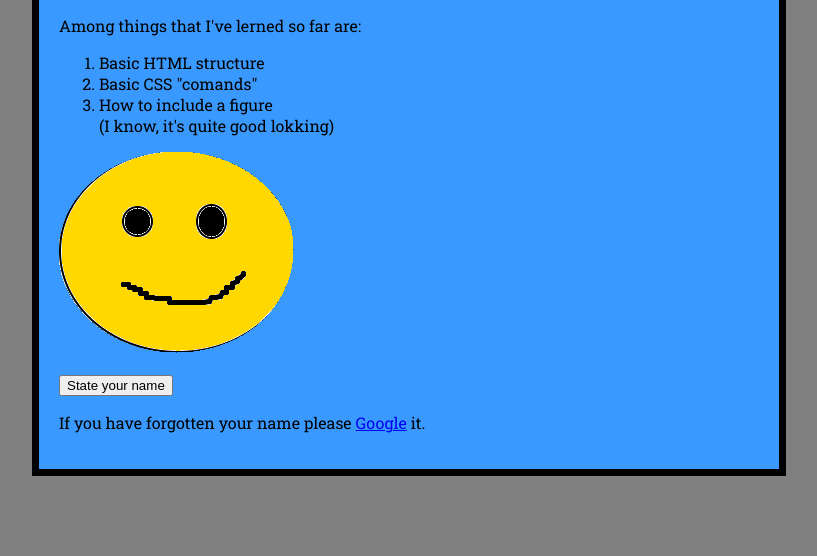
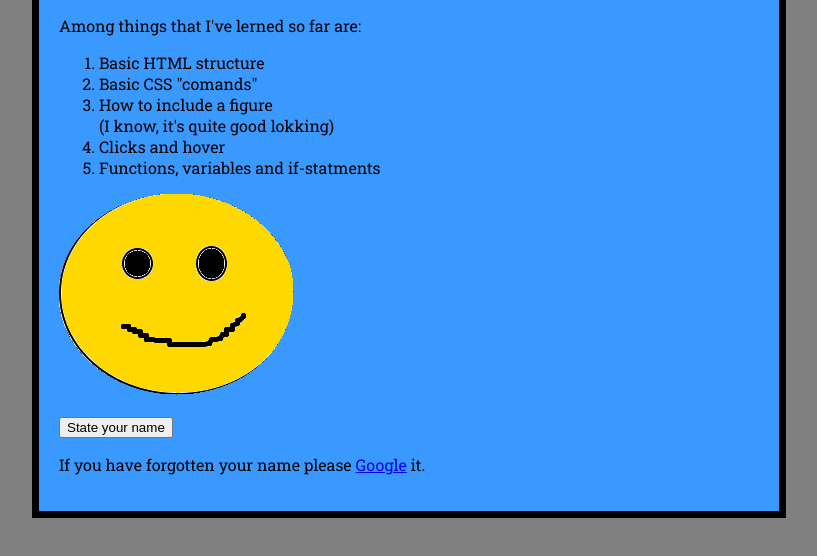
Before and after one commit to rikard-helgegren/rikard-helgegren.github.io, a plain HTML site: page index.html in a window 1280 px wide. Shown: the part 112-668 px from the top of the page, without its empty margins (231-1048 px from the left). Drawn offline with Linux system fonts and the light colour scheme.

Commit message:
small null fix

```diff
--- a/index.html
+++ b/index.html
@@ -20,6 +20,8 @@
 		<li>Basic HTML structure</li>
 		<li>Basic CSS "comands"</li>
 		<li>How to include a figure<br/>(I know, it's quite good lokking)<br></li>
+		<li>Clicks and hover</li>
+		<li>Functions, variables and if-statments</li>
 	</ol>
 
 	<img src="Images/smile.png" alt="My home made smiling smily">
```
